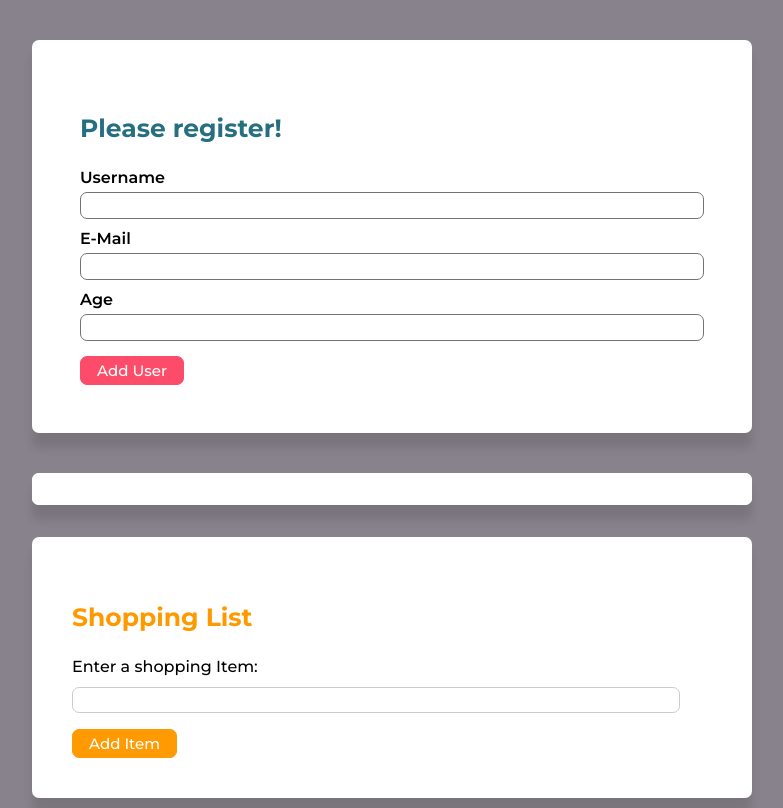
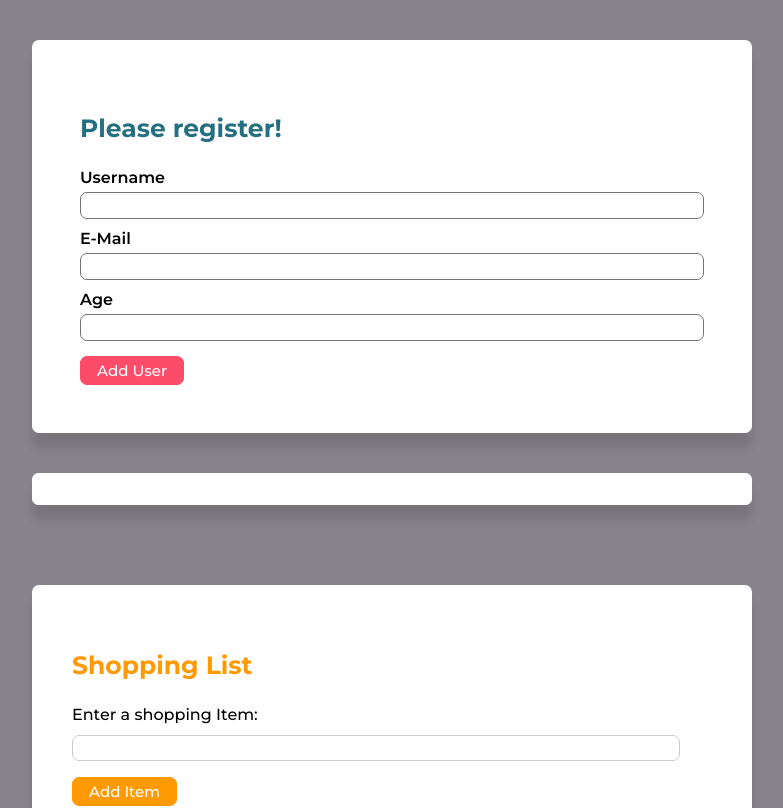
Before and after one commit to Paulina-Cz/cv-projects, a React (Create React App) app: page / in a window 1280 px wide. Shown: the top 808 px of the page, without its empty margins (248-1031 px from the left). Built offline with nearby package versions, Linux system fonts and the light colour scheme.

Commit message:
Moved ShoppingList down

```diff
--- a/src/components/shopping-list/ShoppingList.js
+++ b/src/components/shopping-list/ShoppingList.js
@@ -36,7 +36,7 @@ const ShoppingList = () => {
 
   return (
     <>
-      <section id="shopping-form">
+      <section className={styles.shoppingFormLayout} id="shopping-form" >
         <InputField onAddShoppingItem={addShoppingItemHandler}/>
       </section>
       <section id="shopping-list">{content}</section>
--- a/src/components/shopping-list/ShoppingList.module.css
+++ b/src/components/shopping-list/ShoppingList.module.css
@@ -2,3 +2,7 @@
     color:white;
     text-align: center;
 }
+
+.shoppingFormLayout {
+    margin-top: 5rem;
+}
```
Also changed, not shown: src/App.module.css (line endings or trailing spaces), src/components/shopping-list/components/ShoppingItems/InputField.module.css (line endings or trailing spaces).
